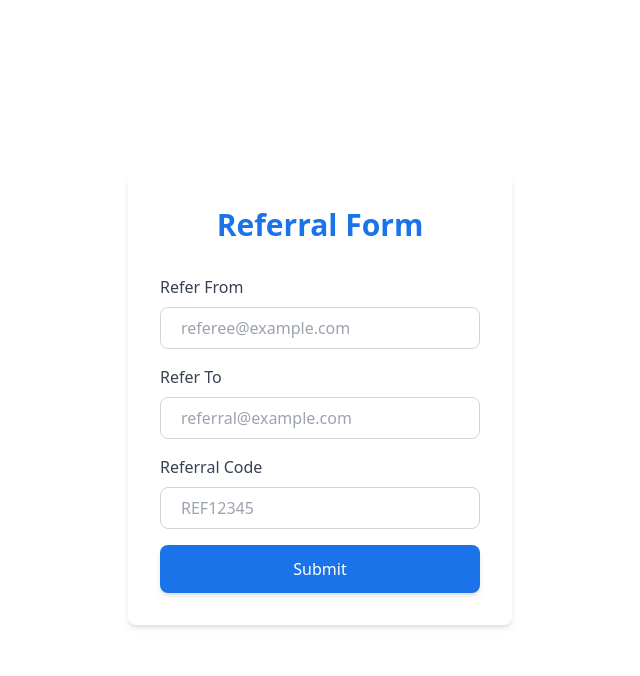
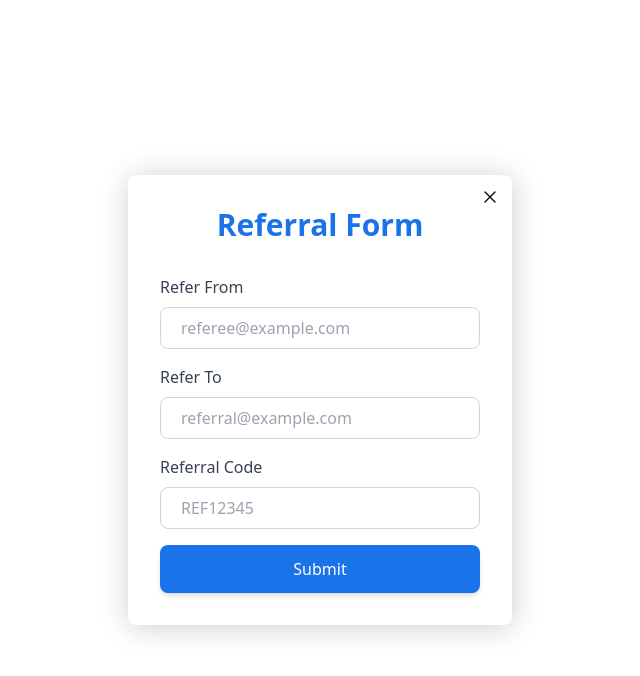
Before and after one commit to Demigorgan123/ReferEase, a React (Create React App) app in the folder frontend/: page / in a window 1280 px wide. Both pictures are taken after a click on the button "Refer Now". Shown: the top 676 px of the page, without its empty margins (320-960 px from the left). Built offline with nearby package versions, Linux system fonts and the light colour scheme.

Commit message:
adding shadow in the modal and adding close button in top right corner to close the modal

```diff
--- a/frontend/src/components/Modal.tsx
+++ b/frontend/src/components/Modal.tsx
@@ -17,7 +17,12 @@ function Modal(props: modalProps) {
     const onSubmit: SubmitHandler<Inputs> = (data) => console.log(data)
     return (
         <div className="h-screen flex items-center justify-center">
-            <div className="w-96 mx-auto bg-white p-8 rounded-lg shadow-md">
+            <div className="w-96 mx-auto bg-white p-8 rounded-lg shadow-[1px_2px_30px_rgba(0,0,0,0.2)] relative">
+                <button type='button' onClick={handleClose} className="absolute top-3 right-3">
+                    <svg xmlns="http://www.w3.org/2000/svg" fill="none" viewBox="0 0 24 24" stroke-width="1.5" stroke="currentColor" className="size-5">
+                        <path stroke-linecap="round" stroke-linejoin="round" d="M6 18 18 6M6 6l12 12" />
+                    </svg>
+                </button>
                 <h2 className="text-3xl font-bold mb-8 text-center text-[#1A73E8]">Referral Form</h2>
                 <form onSubmit={handleSubmit(onSubmit)} className="flex flex-col space-y-4">
                     <div>
@@ -26,8 +31,9 @@ function Modal(props: modalProps) {
                             required: "This is required",
                             pattern: {
                                 value: /^([a-zA-Z0-9._%-]+@[a-zA-Z0-9.-]+\.[a-zA-Z]{2,})$/,
-                                message: "Enter valid email id" }
-                            })}
+                                message: "Enter valid email id"
+                            }
+                        })}
                             type="email"
                             className="block w-full mt-1 rounded-lg border-gray-300 border-[1px] outline-none px-5 py-2"
                             placeholder="referee@example.com" />
@@ -37,7 +43,7 @@ function Modal(props: modalProps) {
                         <label className="block text-gray-700 mb-2">Refer To</label>
                         <input {...register("referTo", {
                             required: "This is required",
-                            pattern:{
+                            pattern: {
                                 value: /^([a-zA-Z0-9._%-]+@[a-zA-Z0-9.-]+\.[a-zA-Z]{2,})$/,
                                 message: "Enter valid email id"
                             }
@@ -58,7 +64,7 @@ function Modal(props: modalProps) {
                             pattern: {
                                 value: /^[A-Z0-9]{8}$/,
                                 message: "Enter valid code"
-                                },
+                            },
                             maxLength: {
                                 value: 8,
                                 message: "Max length is 8"
```
